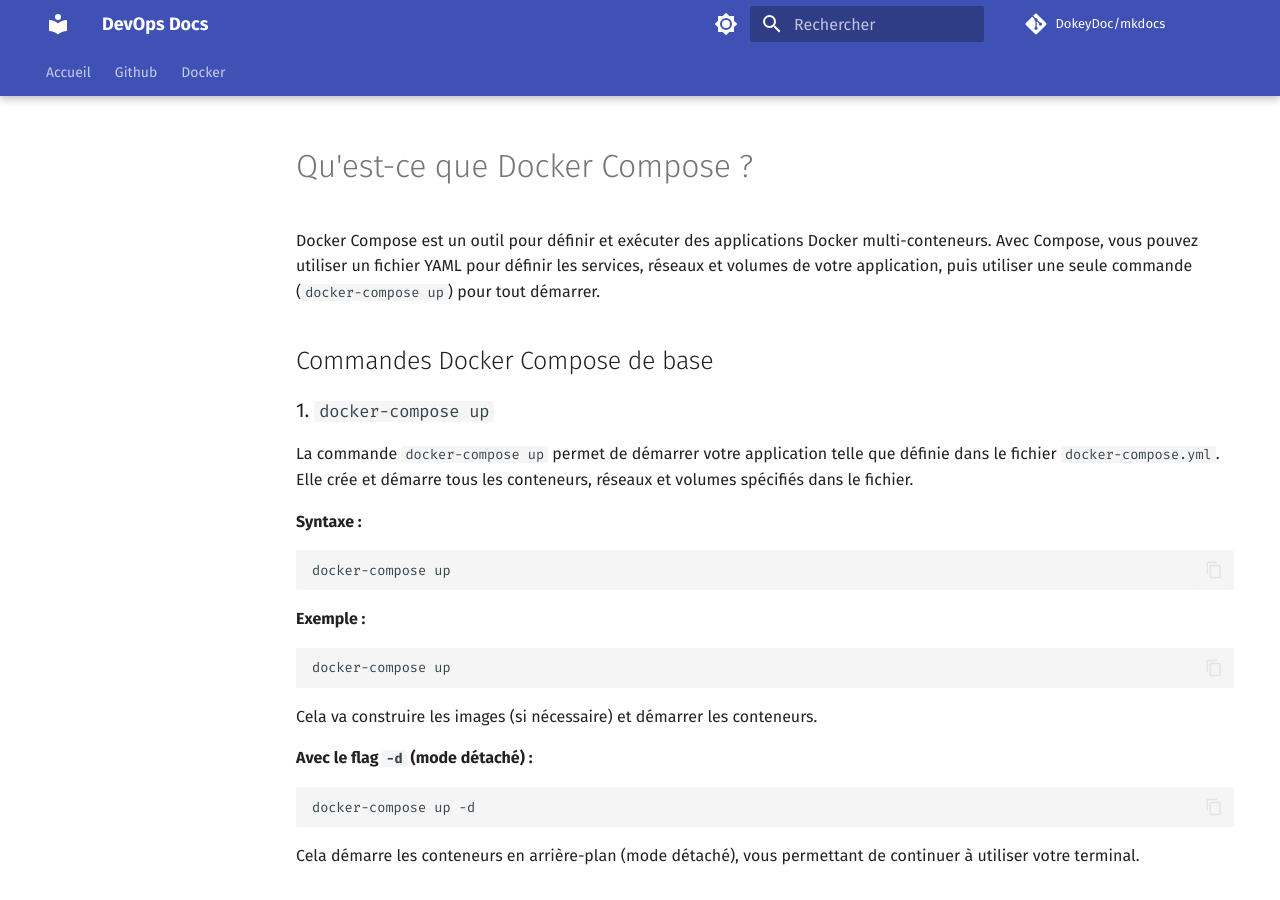
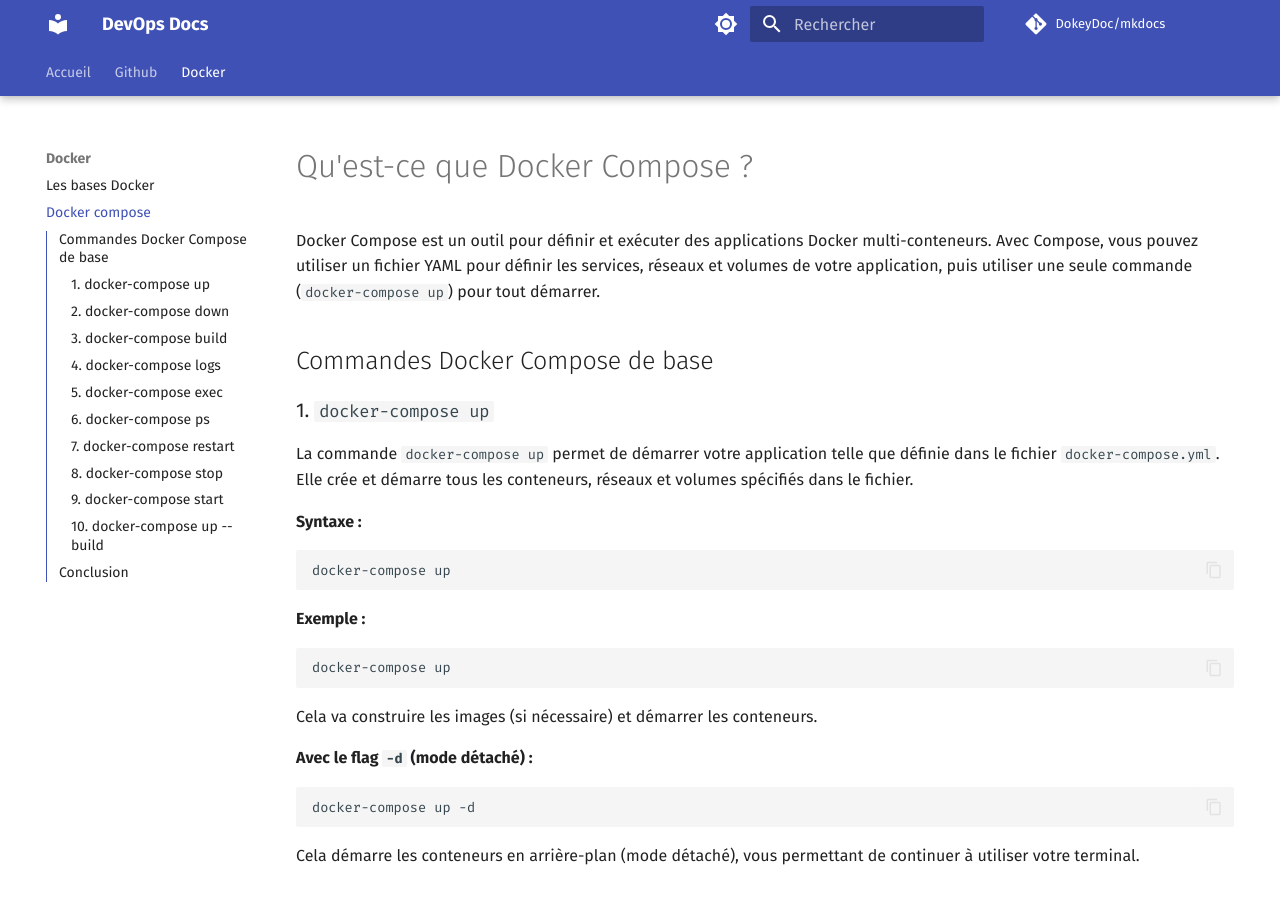
Before and after one commit to DokeyDoc/mkdocs, an MkDocs documentation site: the page built from docs/docker/docker-compose.md, in a window 1280 px wide and 900 px high. Built offline with MkDocs 1.6.1 and Material for MkDocs 9.7.7, drawn with Linux system fonts in a browser that asks for light colours; comment, search, counter and statistics services are not loaded.

Commit message:
feat: add docker-compose

```diff
--- a/mkdocs.yml
+++ b/mkdocs.yml
@@ -39,7 +39,8 @@ nav:
   - Github:
       - Gestion de compte: github/account.md
   - Docker:
-      - Les bases: docker/docker-basics.md
+      - Les bases Docker: docker/docker-basics.md
+      - Docker compose: docker/docker-compose.md
 
 markdown_extensions:
   # - mdx_truly_sane_lists # pour l'indentation des listes imbriquées
```
